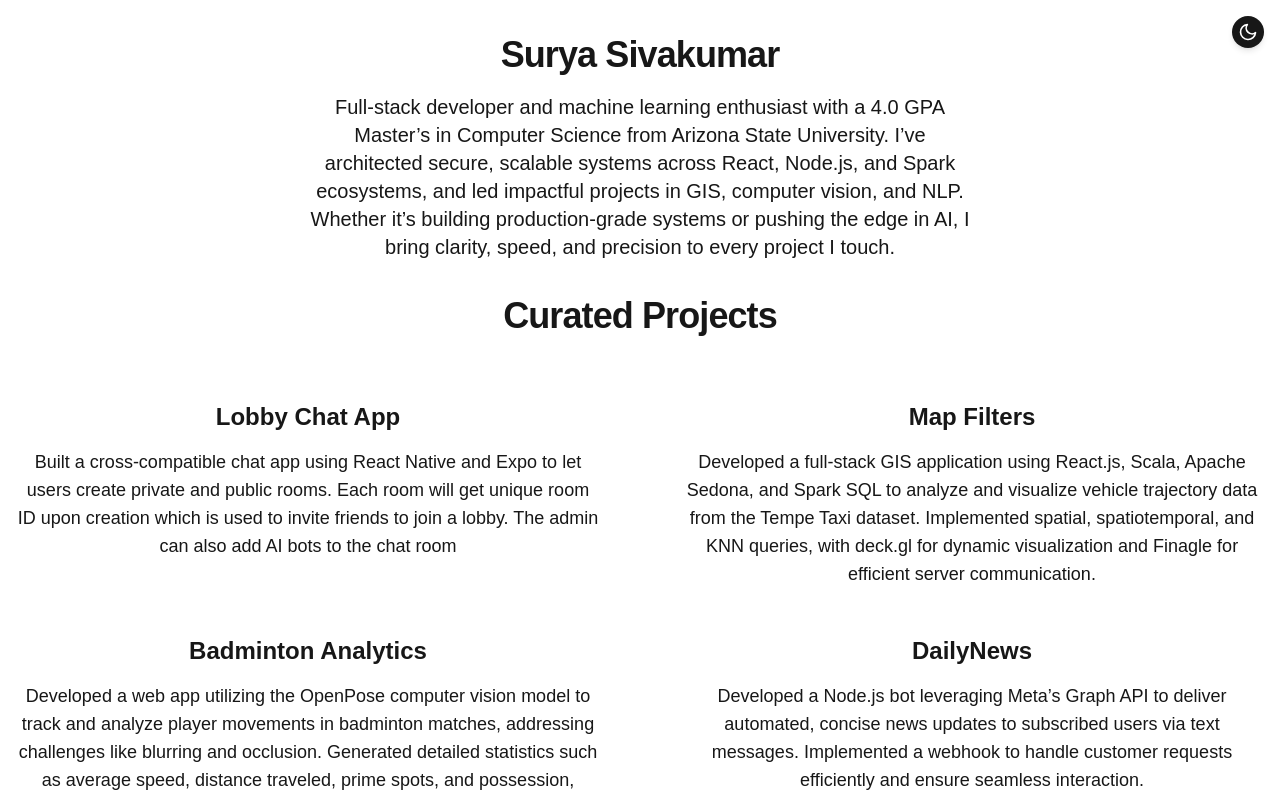
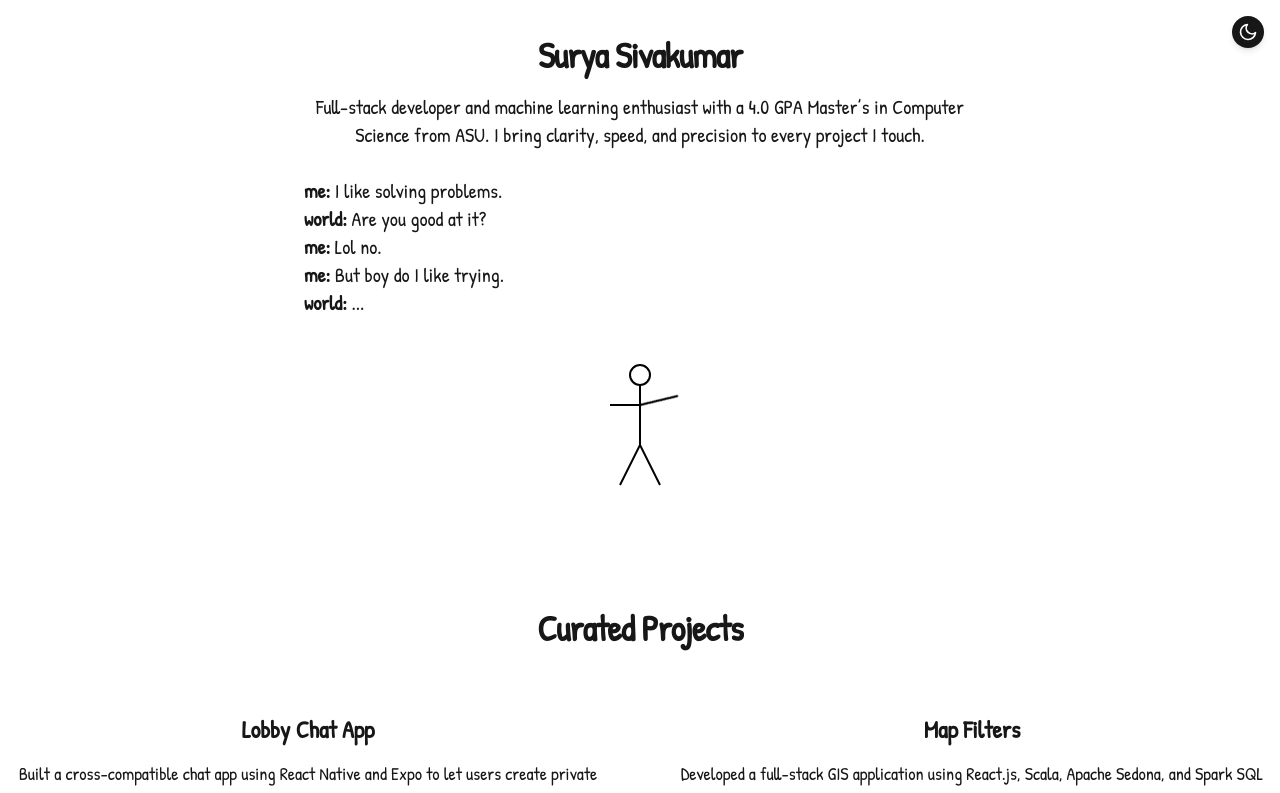
Before and after one commit to surya-441/surya-441.github.io, a Next.js app: page / in a window 1280 px wide. Shown: the top 793 px of the page. Built offline with nearby package versions, Linux system fonts and the light colour scheme.

Commit message:
font change and waving stickman

```diff
--- a/src/app/globals.css
+++ b/src/app/globals.css
@@ -13,5 +13,5 @@ html.dark {
 body {
     background: var(--background);
     color: var(--foreground);
-    font-family: Arial, Helvetica, sans-serif;
+    font-family: var(--font-patrick-hand);
 }
--- a/src/app/layout.tsx
+++ b/src/app/layout.tsx
@@ -1,17 +1,14 @@
 import type { Metadata } from "next";
-import { Geist, Geist_Mono } from "next/font/google";
+import { Patrick_Hand } from "next/font/google";
 import "./globals.css";
 import { ThemeProvider } from "next-themes";
 
-const geistSans = Geist({
-  variable: "--font-geist-sans",
+const patrickHand = Patrick_Hand({
+    variable: "--font-patrick-hand",
     subsets: ["latin"],
+    weight: "400",
 });
 
-const geistMono = Geist_Mono({
-  variable: "--font-geist-mono",
-  subsets: ["latin"],
-});
 
 export const metadata: Metadata = {
     title: "Surya's Portfolio",
@@ -25,10 +22,12 @@ export default function RootLayout({
 }>) {
     return (
         <html lang="en" suppressHydrationWarning>
-      <body
-        className={`${geistSans.variable} ${geistMono.variable} antialiased`}
+            <body className={`${patrickHand.variable} antialiased`}>
+                <ThemeProvider
+                    attribute="class"
+                    defaultTheme="system"
+                    enableSystem
                 >
-        <ThemeProvider attribute="class" defaultTheme="system" enableSystem>
                     {children}
                 </ThemeProvider>
             </body>
--- a/src/app/page.tsx
+++ b/src/app/page.tsx
@@ -1,26 +1,36 @@
 import ThemeToggle from "@/components/ThemeToggle";
 import Projects from "@/components/Projects";
+import StickmanWave from "@/components/Stickman";
 
 export default function Home() {
     return (
         <section className="bg-background text-foreground">
             <div className="max-w-screen-xl px-4 py-8 mx-auto">
-                <div className="max-w-2xl mx-auto text-center">
+                <div className="max-w-2xl mx-auto ">
                     <ThemeToggle />
-                    <h2 className="text-3xl font-extrabold leading-tight tracking-tight text-foreground sm:text-4xl">
+                    <h2 className="text-3xl text-center font-extrabold leading-tight tracking-tight text-foreground sm:text-4xl">
                         Surya Sivakumar
                     </h2>
                     <p className="mt-4 text-base font-normal text-foreground sm:text-xl">
-                        Full-stack developer and machine learning enthusiast
-                        with a 4.0 GPA Master’s in Computer Science from Arizona
-                        State University. I’ve architected secure, scalable
-                        systems across React, Node.js, and Spark ecosystems, and
-                        led impactful projects in GIS, computer vision, and NLP.
-                        Whether it’s building production-grade systems or
-                        pushing the edge in AI, I bring clarity, speed, and
-                        precision to every project I touch.
+                        <center>
+                            Full-stack developer and machine learning enthusiast
+                            with a 4.0 GPA Master’s in Computer Science from
+                            ASU. I bring clarity, speed, and
+                            precision to every project I touch.
+                        </center>
+                        <br />
+                        <strong>me: </strong>I like solving problems.
+                        <br />
+                        <strong>world: </strong>Are you good at it?
+                        <br />
+                        <strong>me: </strong>Lol no.
+                        <br />
+                        <strong>me: </strong>But boy do I like trying.
+                        <br />
+                        <strong>world: </strong>... <br />
                     </p>
                 </div>
+                <StickmanWave />
                 <Projects />
             </div>
         </section>
--- /dev/null
+++ b/src/components/Stickman.tsx
@@ -0,0 +1,42 @@
+"use client";
+
+export default function StickmanWave() {
+  return (
+    <div className="flex justify-center items-center h-64">
+      <svg width="120" height="200" viewBox="0 0 120 200">
+        {/* Head */}
+        <circle cx="60" cy="30" r="10" stroke="black" strokeWidth="2" fill="none" />
+
+        {/* Body */}
+        <line x1="60" y1="40" x2="60" y2="100" stroke="black" strokeWidth="2" />
+
+        {/* Left Arm */}
+        <line x1="60" y1="60" x2="30" y2="60" stroke="black" strokeWidth="2" />
+
+        {/* Right (Waving) Arm */}
+        <g className="animate-wave" style={{ transformOrigin: "60px 60px" }}>
+          <line x1="60" y1="60" x2="85" y2="30" stroke="black" strokeWidth="2" />
+        </g>
+
+        {/* Legs */}
+        <line x1="60" y1="100" x2="40" y2="140" stroke="black" strokeWidth="2" />
+        <line x1="60" y1="100" x2="80" y2="140" stroke="black" strokeWidth="2" />
+      </svg>
+
+      <style jsx>{`
+        .animate-wave {
+          animation: wave 1s ease-in-out infinite;
+        }
+
+        @keyframes wave {
+          0%, 100% {
+            transform: rotate(0deg);
+          }
+          50% {
+            transform: rotate(40deg);
+          }
+        }
+      `}</style>
+    </div>
+  );
+}
```
Lines whose indentation alone changed are shown as unchanged.
